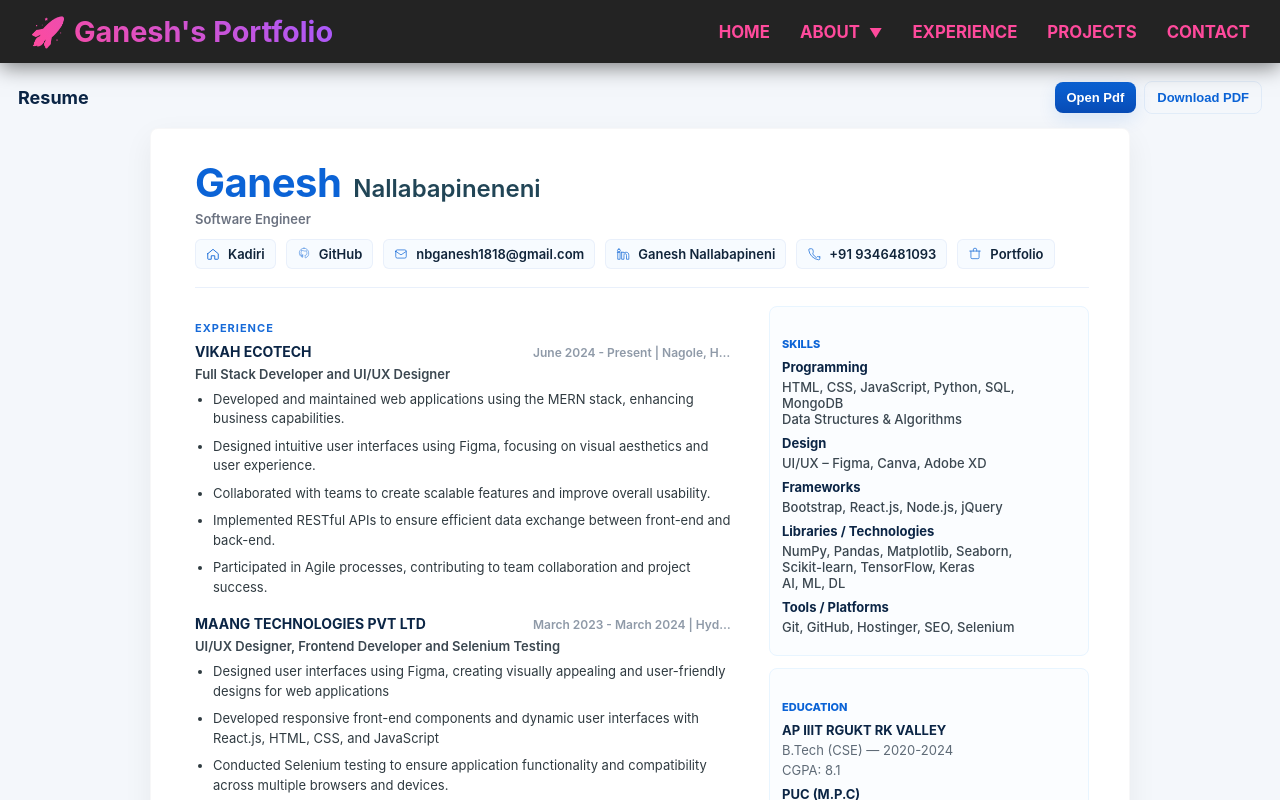
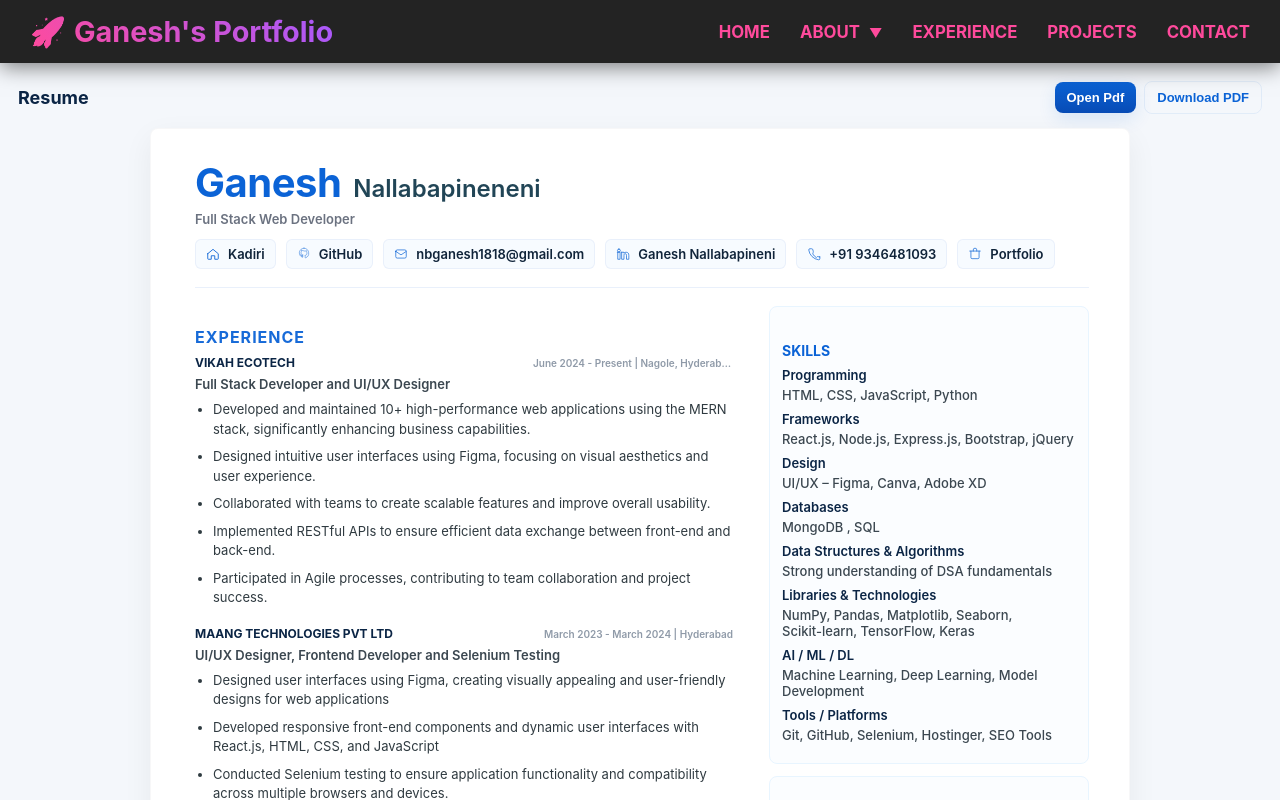
Before and after one commit to GannuNb/Portfolio, a React (Create React App) app: page /resume in a window 1280 px wide. Shown: the top 800 px of the page. Built offline with nearby package versions, Linux system fonts and the light colour scheme.

Commit message:
fullstack

```diff
--- a/src/Resume.js
+++ b/src/Resume.js
@@ -126,7 +126,10 @@ export default function Resume() {
       let yOffsetCanvasPx = 0;
       let pageIndex = 0;
       while (yOffsetCanvasPx < canvasHeightPx) {
-        const sliceHeightCanvasPx = Math.min(a4HeightPx, canvasHeightPx - yOffsetCanvasPx);
+        const sliceHeightCanvasPx = Math.min(
+          a4HeightPx,
+          canvasHeightPx - yOffsetCanvasPx
+        );
 
         // create slice canvas and draw slice
         const sliceCanvas = document.createElement("canvas");
@@ -160,13 +163,23 @@ export default function Resume() {
           pdf.setPage(pageIndex + 1);
         }
 
-        pdf.addImage(dataUrl, "PNG", 0, 0, imgWidthPts, imgHeightPts, undefined, "FAST");
+        pdf.addImage(
+          dataUrl,
+          "PNG",
+          0,
+          0,
+          imgWidthPts,
+          imgHeightPts,
+          undefined,
+          "FAST"
+        );
 
         // Add link annotations that intersect this slice
         for (const entry of linkEntries) {
           // DOM px -> canvas px (clone was rendered at CANVAS_SCALE)
           const entryTopCanvasPx = entry.topDomPx * CANVAS_SCALE;
-          const entryBottomCanvasPx = (entry.topDomPx + entry.heightDomPx) * CANVAS_SCALE;
+          const entryBottomCanvasPx =
+            (entry.topDomPx + entry.heightDomPx) * CANVAS_SCALE;
           const entryLeftCanvasPx = entry.leftDomPx * CANVAS_SCALE;
           const entryWidthCanvasPx = entry.widthDomPx * CANVAS_SCALE;
           const entryHeightCanvasPx = entry.heightDomPx * CANVAS_SCALE;
@@ -175,18 +188,29 @@ export default function Resume() {
           const sliceBottomCanvasPx = yOffsetCanvasPx + sliceHeightCanvasPx;
 
           // if entry outside slice skip
-          if (entryBottomCanvasPx <= sliceTopCanvasPx || entryTopCanvasPx >= sliceBottomCanvasPx) {
+          if (
+            entryBottomCanvasPx <= sliceTopCanvasPx ||
+            entryTopCanvasPx >= sliceBottomCanvasPx
+          ) {
             continue;
           }
 
           // visible portion inside slice (canvas px)
-          const visibleTopCanvasPx = Math.max(entryTopCanvasPx, sliceTopCanvasPx);
-          const visibleBottomCanvasPx = Math.min(entryBottomCanvasPx, sliceBottomCanvasPx);
-          const visibleHeightCanvasPx = visibleBottomCanvasPx - visibleTopCanvasPx;
+          const visibleTopCanvasPx = Math.max(
+            entryTopCanvasPx,
+            sliceTopCanvasPx
+          );
+          const visibleBottomCanvasPx = Math.min(
+            entryBottomCanvasPx,
+            sliceBottomCanvasPx
+          );
+          const visibleHeightCanvasPx =
+            visibleBottomCanvasPx - visibleTopCanvasPx;
 
           // left and top within slice (canvas px)
           const leftCanvasPx = entryLeftCanvasPx;
-          const visibleTopWithinSliceCanvasPx = visibleTopCanvasPx - sliceTopCanvasPx;
+          const visibleTopWithinSliceCanvasPx =
+            visibleTopCanvasPx - sliceTopCanvasPx;
 
           // convert to PDF pts
           const pdfX = canvasPxToPdfPts(leftCanvasPx);
@@ -260,7 +284,7 @@ export default function Resume() {
                 <span className={styles.firstName}>Ganesh</span>
                 <span className={styles.lastName}>Nallabapineneni</span>
               </div>
-              <div className={styles.title}>Software Engineer</div>
+              <div className={styles.title}>Full Stack Web Developer</div>
 
               {/* contact row with data-pdf-link attributes */}
               <div className={styles.contactRow} title="Contact row">
@@ -271,7 +295,10 @@ export default function Resume() {
                   target="_blank"
                   rel="noreferrer"
                 >
-                  <span className={styles.icon} dangerouslySetInnerHTML={{ __html: homeSvg }} />
+                  <span
+                    className={styles.icon}
+                    dangerouslySetInnerHTML={{ __html: homeSvg }}
+                  />
                   <span className={styles.contactLabel}>Kadiri</span>
                 </a>
 
@@ -282,7 +309,10 @@ export default function Resume() {
                   target="_blank"
                   rel="noreferrer"
                 >
-                  <span className={styles.icon} dangerouslySetInnerHTML={{ __html: githubSvg }} />
+                  <span
+                    className={styles.icon}
+                    dangerouslySetInnerHTML={{ __html: githubSvg }}
+                  />
                   <span className={styles.contactLabel}>GitHub</span>
                 </a>
 
@@ -291,8 +321,13 @@ export default function Resume() {
                   href="mailto:nbganesh1818@gmail.com"
                   data-pdf-link="mail"
                 >
-                  <span className={styles.icon} dangerouslySetInnerHTML={{ __html: mailSvg }} />
-                  <span className={styles.contactLabel}>nbganesh1818@gmail.com</span>
+                  <span
+                    className={styles.icon}
+                    dangerouslySetInnerHTML={{ __html: mailSvg }}
+                  />
+                  <span className={styles.contactLabel}>
+                    nbganesh1818@gmail.com
+                  </span>
                 </a>
                 <a
                   className={styles.contactItem}
@@ -315,7 +350,10 @@ export default function Resume() {
                   href="tel:+919346481093"
                   data-pdf-link="phone"
                 >
-                  <span className={styles.icon} dangerouslySetInnerHTML={{ __html: phoneSvg }} />
+                  <span
+                    className={styles.icon}
+                    dangerouslySetInnerHTML={{ __html: phoneSvg }}
+                  />
                   <span className={styles.contactLabel}>+91 9346481093</span>
                 </a>
 
@@ -326,7 +364,10 @@ export default function Resume() {
                   target="_blank"
                   rel="noreferrer"
                 >
-                  <span className={styles.portfolioIcon} dangerouslySetInnerHTML={{ __html: portfolioSvg }} />
+                  <span
+                    className={styles.portfolioIcon}
+                    dangerouslySetInnerHTML={{ __html: portfolioSvg }}
+                  />
                   Portfolio
                 </a>
               </div>
@@ -343,7 +384,7 @@ export default function Resume() {
                 role="Full Stack Developer and UI/UX Designer"
                 date="June 2024 - Present | Nagole, Hyderabad"
                 bullets={[
-                  "Developed and maintained web applications using the MERN stack, enhancing business capabilities.",
+                  "Developed and maintained 10+ high-performance web applications using the MERN stack, significantly enhancing business capabilities.",
                   "Designed intuitive user interfaces using Figma, focusing on visual aesthetics and user experience.",
                   "Collaborated with teams to create scalable features and improve overall usability.",
                   "Implemented RESTful APIs to ensure efficient data exchange between front-end and back-end.",
@@ -359,7 +400,7 @@ export default function Resume() {
                   "Designed user interfaces using Figma, creating visually appealing and user-friendly designs for web applications",
                   "Developed responsive front-end components and dynamic user interfaces with React.js, HTML, CSS, and JavaScript",
                   "Conducted Selenium testing to ensure application functionality and compatibility across multiple browsers and devices.",
-                  "Collaborated with cross-functional teams to align design and development efforts,ensuring cohesive product delivery."
+                  "Collaborated with cross-functional teams to align design and development efforts,ensuring cohesive product delivery.",
                 ]}
               />
 
@@ -394,14 +435,23 @@ export default function Resume() {
               <div className={styles.box}>
                 <h5 className={styles.boxTitle}>Skills</h5>
 
+                {/* Programming Languages */}
                 <div className={styles.kv}>
                   <div className={styles.kKey}>Programming</div>
                   <div className={styles.kVal}>
-                    HTML, CSS, JavaScript, Python, SQL, MongoDB <br />
-                    Data Structures & Algorithms
+                    HTML, CSS, JavaScript, Python
                   </div>
                 </div>
 
+                 {/* Frameworks */}
+                <div className={styles.kv}>
+                  <div className={styles.kKey}>Frameworks</div>
+                  <div className={styles.kVal}>
+                    React.js, Node.js, Express.js, Bootstrap, jQuery
+                  </div>
+                </div>
+
+                {/* Design */}
                 <div className={styles.kv}>
                   <div className={styles.kKey}>Design</div>
                   <div className={styles.kVal}>
@@ -409,28 +459,49 @@ export default function Resume() {
                   </div>
                 </div>
 
+                {/* Databases */}
                 <div className={styles.kv}>
+                  <div className={styles.kKey}>Databases</div>
+                  <div className={styles.kVal}>MongoDB , SQL </div>
+
+                </div>
+
+                {/* Data Structures & Algorithms */}
                 <div className={styles.kv}>
-                    <div className={styles.kKey}>Frameworks</div>
+                  <div className={styles.kKey}>
+                    Data Structures & Algorithms
+                  </div>
                   <div className={styles.kVal}>
-                      Bootstrap, React.js, Node.js, jQuery
+                    Strong understanding of DSA fundamentals
                   </div>
                 </div>
 
+
+
+
+
+                {/* Libraries & Technologies */}
                 <div className={styles.kv}>
-                    <div className={styles.kKey}>Libraries / Technologies</div>
+                  <div className={styles.kKey}>Libraries & Technologies</div>
                   <div className={styles.kVal}>
                     NumPy, Pandas, Matplotlib, Seaborn, <br />
-                      Scikit-learn, TensorFlow, Keras <br />
-                      AI, ML, DL
-                    </div>
+                    Scikit-learn, TensorFlow, Keras
                   </div>
                 </div>
 
+                {/* AI / ML / DL */}
+                <div className={styles.kv}>
+                  <div className={styles.kKey}>AI / ML / DL</div>
+                  <div className={styles.kVal}>
+                    Machine Learning, Deep Learning, Model Development
+                  </div>
+                </div>
+
+                {/* Tools / Platforms */}
                 <div className={styles.kv}>
                   <div className={styles.kKey}>Tools / Platforms</div>
                   <div className={styles.kVal}>
-                    Git, GitHub, Hostinger, SEO, Selenium
+                    Git, GitHub, Selenium, Hostinger, SEO Tools
                   </div>
                 </div>
               </div>
@@ -451,21 +522,21 @@ export default function Resume() {
                 </div>
 
                 <div className={styles.eduItem}>
-                  <div className={styles.eduName}>SSC – Govt High School Main, Pulivendula</div>
+                  <div className={styles.eduName}>
+                    SSC – Govt High School Main, Pulivendula
+                  </div>
                   <div className={styles.eduMeta}>CGPA: 9.8</div>
                 </div>
               </div>
 
               <div className={styles.box}>
                 <h5 className={styles.boxTitle}>About Me</h5>
-                <div className={styles.about}>Full Stack Developer
-                  specializing in the MERN stack,
-                  building scalable and
-                  user-friendly web applications
-                  with strong frontend, backend,
-                  and UI/UX skills. I use AI/ML
-                  when helpful and enjoy
-                  creating efficient solutions.</div>
+                <div className={styles.about}>
+                  Full Stack Developer specializing in the MERN stack, building
+                  scalable and user-friendly web applications with strong
+                  frontend, backend, and UI/UX skills. I use AI/ML when helpful
+                  and enjoy creating efficient solutions.
+                </div>
               </div>
             </aside>
           </div>
@@ -481,13 +552,17 @@ function Job({ company, role, date, bullets = [] }) {
     <div className={styles.job}>
       <div className={styles.jobHeader}>
         <div className={styles.jobCompanyWrap}>
-          <div className={styles.jobCompany} title={company}>{company}</div>
+          <div className={styles.jobCompany} title={company}>
+            {company}
+          </div>
         </div>
         <div className={styles.jobDate}>{date}</div>
       </div>
       <div className={styles.jobRole}>{role}</div>
       <ul className={styles.jobBullets}>
-        {bullets.map((b, i) => <li key={i}>{b}</li>)}
+        {bullets.map((b, i) => (
+          <li key={i}>{b}</li>
+        ))}
       </ul>
     </div>
   );
@@ -498,7 +573,9 @@ function Project({ title, desc, link }) {
     <div className={styles.project}>
       {link ? (
         <div className={styles.projectTitle}>
-          <a href={link} target="_blank" rel="noreferrer">{title}</a>
+          <a href={link} target="_blank" rel="noreferrer">
+            {title}
+          </a>
         </div>
       ) : (
         <div className={styles.projectTitle}>{title}</div>
--- a/src/Resume.module.css
+++ b/src/Resume.module.css
@@ -225,7 +225,7 @@
   font-weight: 700;
   letter-spacing: 1px;
   text-transform: uppercase;
-  font-size: 11px;
+  font-size: 16px;
   margin-bottom: 8px;
   opacity: 0.95;
 }
@@ -243,7 +243,7 @@
 .jobCompanyWrap { min-width: 0; }
 .jobCompany {
   font-weight: 700;
-  font-size: 14px;
+  font-size: 12px;
   color: #0b2545;
   overflow: hidden;
   text-overflow: ellipsis;
@@ -252,7 +252,7 @@
   flex: 1 1 auto;
 }
 .jobDate {
-  font-size: 12px;
+  font-size: 10px;
   color: #8f9aa8;
   text-align: right;
   flex: 0 0 200px;
@@ -280,8 +280,8 @@
 /* projects */
 .project { margin-bottom: 12px; }
 .projectTitle {
-  font-weight: 700;
-  font-size: 14px;
+  font-weight: 600;
+  font-size: 14.4px;
   color: #0b2545;
   word-break: break-word;
 }
@@ -307,13 +307,13 @@
 }
 .boxTitle {
   color: var(--accent);
-  font-weight: 800;
+  font-weight: 700;
   text-transform: uppercase;
   margin-bottom: 8px;
-  font-size: 11px;
+  font-size: 14px;
 }
 .kv { margin-bottom: 8px; text-align: left; font-size: 13px; color: #2f3a40; }
-.kKey { font-weight: 700; font-size: 13px; color: #0b2545; }
+.kKey { font-weight: 610; font-size: 13px; color: #0b2545; }
 .kVal { margin-top: 4px; font-weight: 500; color: #3b4750; }
 
 /* education */
@@ -351,7 +351,7 @@
     gap: 6px;
   }
   .jobCompany { white-space: normal; overflow: visible; }
-  .jobDate { align-self: flex-end; color: #7f8b96; font-size: 12px; }
+  .jobDate { align-self: flex-end; color: #7f8b96; font-size: 10px; }
 
   /* slightly smaller name sizes for medium phones */
   .firstName { font-size: 34px; white-space: nowrap; }
```
Lines whose indentation alone changed are shown as unchanged.
